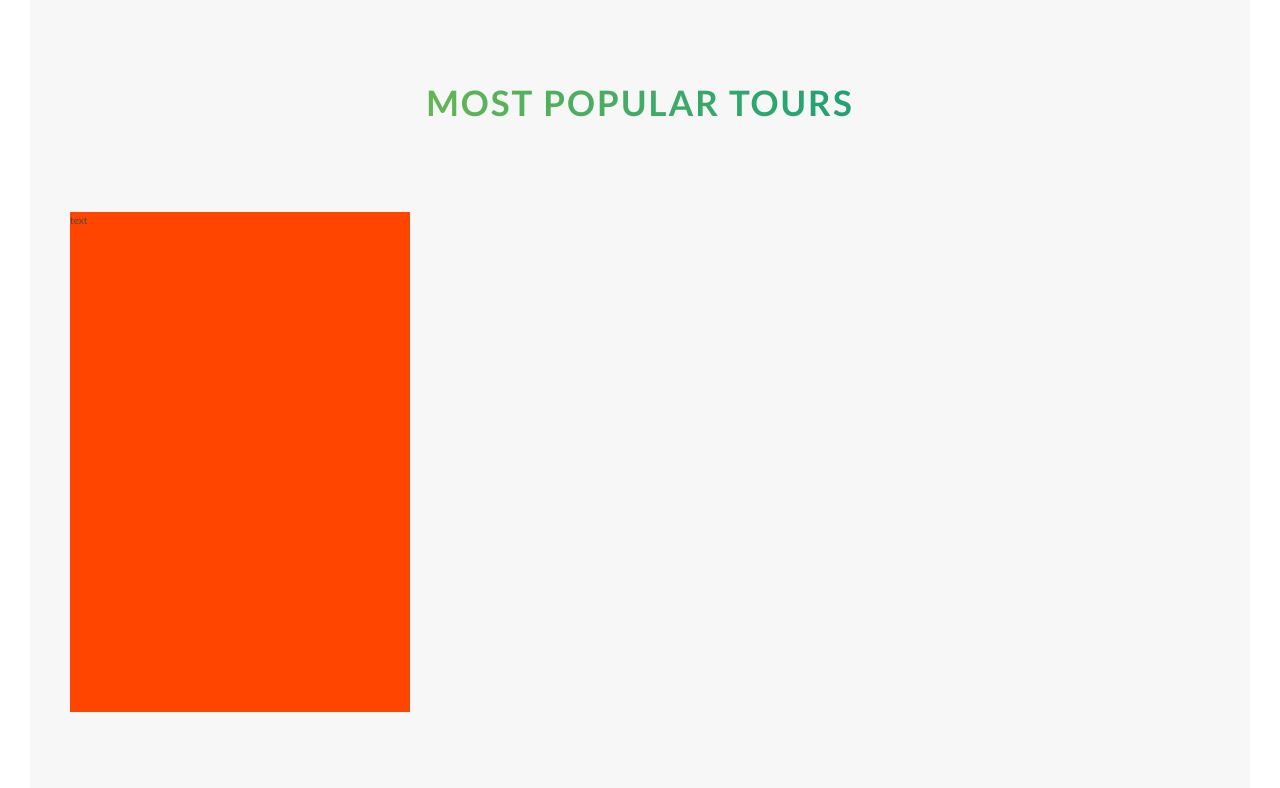
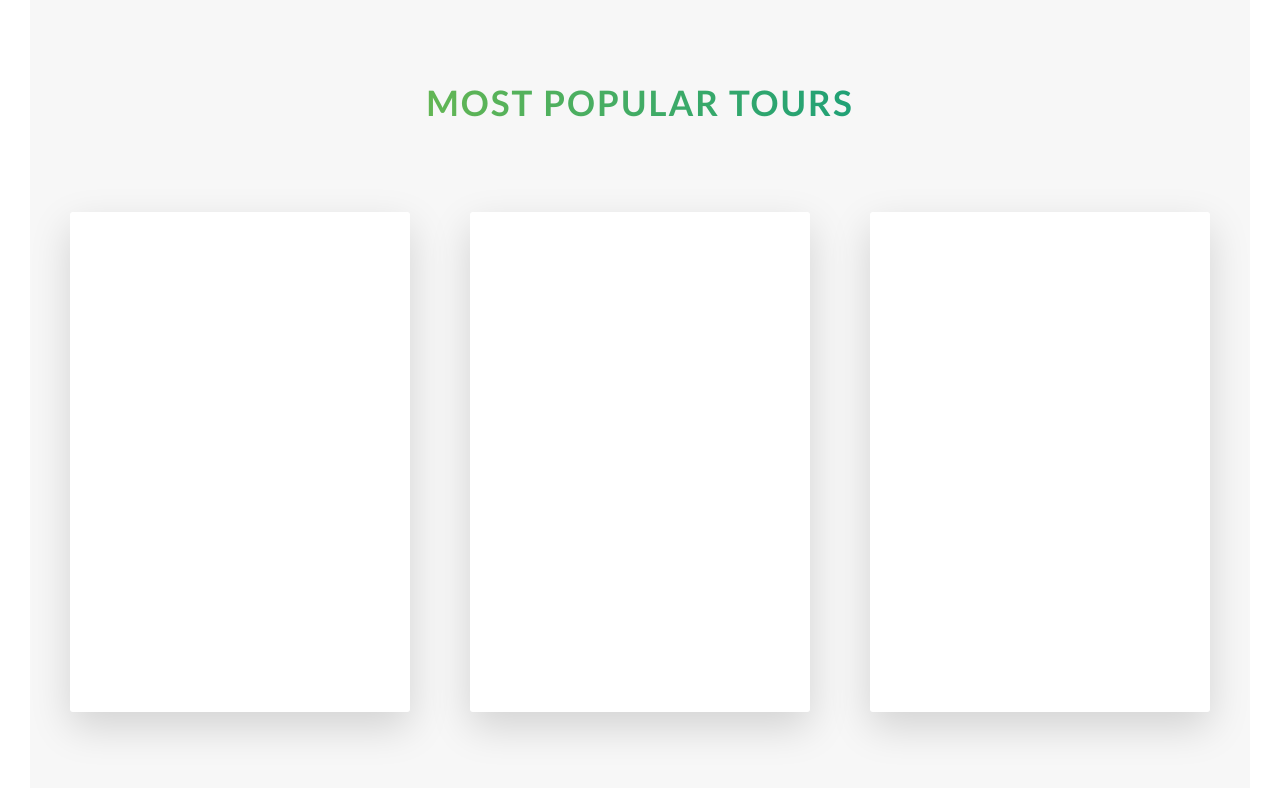
Before and after one commit to Ezzeldien-M-Abdalaziz/Natours, a plain HTML site: page index.html in a window 1280 px wide. Shown: the part 2233-3021 px from the top of the page. Drawn offline with Linux system fonts and the light colour scheme.

Commit message:
section-tours

```diff
--- a/SCSS/abstracts/_variables.scss
+++ b/SCSS/abstracts/_variables.scss
@@ -1,6 +1,13 @@
 $color-primary: #55c57a;
 $color-primary-light: #63b654;
 $color-primary-dark: #20a176;
+
+$color-secondary-light:#ffb900;
+$color-secondary-dark:#ff7730;
+
+$color-tertiary-light:#2998ff;
+$color-tertiary-dark:#5643fa;
+
 
 $color-grey-light-1:#f7f7f7;
 
--- a/SCSS/components/_card.scss
+++ b/SCSS/components/_card.scss
@@ -1,14 +1,47 @@
 .card{
     perspective: 150rem;
+    position: relative;
+    height: 50rem;
 
     &__side{
         background-color: orangered;
         height: 50rem;
-        transition: all .8s;
+        color: #fff;
+        font-size: 2rem;
+        transition: all .8s ease;
+        position: absolute;
+        top: 0;
+        left: 0;
+        width: 100%;
+        backface-visibility: hidden;
+        border-radius: 3px;
+        box-shadow: 0 1.5rem 4rem rgba($color-black,.15);
+
+        &--front{
+            background-color: $color-white;
+        }
+
+        &--back{
+            transform: rotateY(180deg);
+
+            &-1{
+                background-image: linear-gradient(to right bottom, $color-secondary-light,$color-secondary-dark);
+
+            }
+            &-2{
+                background-image: linear-gradient(to right bottom, $color-tertiary-light,$color-tertiary-dark);
+            }
+            &-3{
+                background-image: linear-gradient(to right bottom, $color-primary-light,$color-primary-dark);
+            }
+        }
     }
 
 
-    &:hover &__side{
+    &:hover &__side--front{
         transform: rotateY(180deg);
     }
+    &:hover &__side--back{
+        transform: rotateY(0);
+    }
 }
--- a/index.html
+++ b/index.html
@@ -105,16 +105,33 @@
             <div class="row">
                 <div class="col-1-of-3">
                     <div class="card">
-                        <div class="card__side">
-                            text
+                        <div class="card__side card__side--front">
+                            front
+                        </div>
+                        <div class="card__side card__side--back card__side--back-1">
+                            back
                         </div>
                     </div>
                 </div>
                 <div class="col-1-of-3">
-
+                    <div class="card">
+                        <div class="card__side card__side--front">
+                            front
+                        </div>
+                        <div class="card__side card__side--back card__side--back-2">
+                            back
+                        </div>
+                    </div>
                 </div>
                 <div class="col-1-of-3">
-
+                    <div class="card">
+                        <div class="card__side card__side--front">
+                            front
+                        </div>
+                        <div class="card__side card__side--back card__side--back-3">
+                            back
+                        </div>
+                    </div>
                 </div>
 
             </div>
```
Also changed, not shown: css/main.css.
